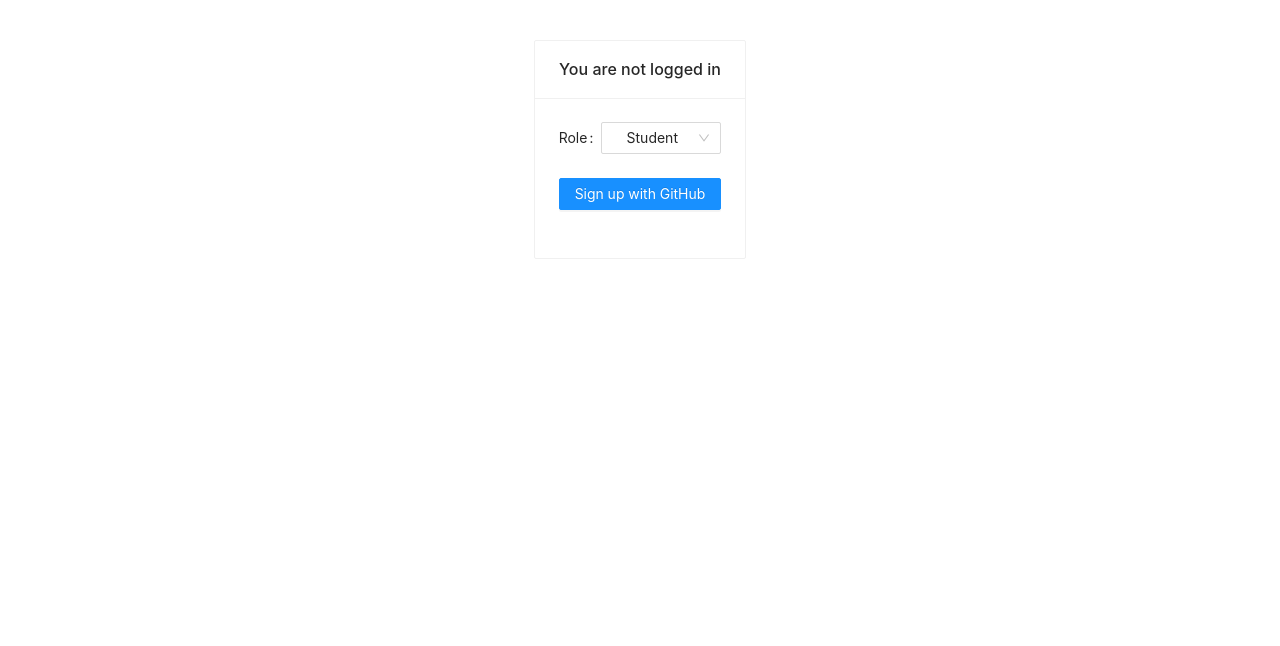
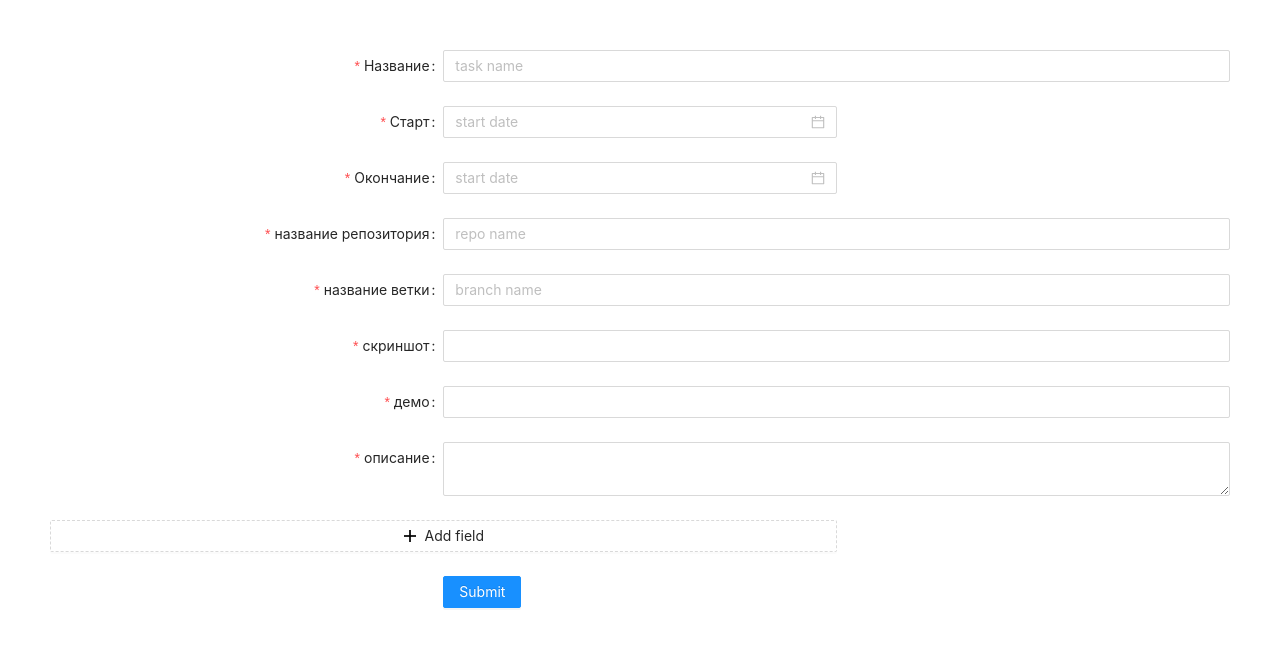
Before and after one commit to XCrossCheck/xcrosscheck, a React (Create React App) app: page / in a window 1280 px wide. Shown: the top 646 px of the page. Built offline with nearby package versions, Linux system fonts and the light colour scheme.

Commit message:
feat: add @ant-design/icons

```diff
--- a/package.json
+++ b/package.json
@@ -3,6 +3,7 @@
   "version": "0.1.0",
   "private": true,
   "dependencies": {
+    "@ant-design/icons": "^4.2.2",
     "@testing-library/react": "^9.5.0",
     "@testing-library/user-event": "^7.2.1",
     "@types/jest": "^24.9.1",
--- /dev/null
+++ b/src/components/AddTask/index.css
@@ -0,0 +1,5 @@
+@import '~antd/dist/antd.css';
+
+#formAddTask {
+    margin: 50px;
+}
--- /dev/null
+++ b/src/components/AddTask/index.tsx
@@ -0,0 +1,182 @@
+import React from 'react';
+import { Switch, Route } from 'react-router-dom';
+import {
+  Form, Input, Button, DatePicker, Space,
+} from 'antd';
+import { MinusCircleOutlined, PlusOutlined } from '@ant-design/icons';
+import './index.css';
+
+const layout = {
+  labelCol: { span: 8 },
+  wrapperCol: { span: 16 },
+};
+const tailLayout = {
+  wrapperCol: { offset: 8, span: 16 },
+};
+
+const AddTask = (props: any) => {
+  console.log('app: ', props);
+
+  const onFinish = (values: any) => {
+    console.log('Success:', values);
+  };
+
+  const onFinishFailed = (errorInfo: any) => {
+    console.log('Failed:', errorInfo);
+  };
+
+  return (
+    <Switch>
+      <Route
+        path="/"
+        render={() => (
+          <Form
+            {...layout}
+            name="formAddTask"
+            initialValues={{ remember: true }}
+            onFinish={onFinish}
+            onFinishFailed={onFinishFailed}
+          >
+            <Form.Item
+              label="Название"
+              name="taskName"
+              rules={[{ required: true, message: 'Please input task name!' }]}
+            >
+              <Input
+                placeholder="task name"
+              />
+            </Form.Item>
+
+            <Form.Item
+              label="Старт"
+              name="startDate"
+              rules={[{ required: true, message: 'Please input start date!' }]}
+            >
+              <DatePicker
+                placeholder="start date"
+                style={{ width: '50%' }}
+              />
+            </Form.Item>
+
+            <Form.Item
+              label="Окончание"
+              name="deadLine"
+              rules={[{ required: true, message: 'Please input deadline!' }]}
+            >
+              <DatePicker
+                placeholder="start date"
+                style={{ width: '50%' }}
+              />
+            </Form.Item>
+
+            <Form.Item
+              label="название репозитория"
+              name="repoName"
+              rules={[{ required: true, message: 'Please input repo name!' }]}
+            >
+              <Input
+                placeholder="repo name"
+              />
+            </Form.Item>
+
+            <Form.Item
+              label="название ветки"
+              name="branchName"
+              rules={[{ required: true, message: 'Please input branch name!' }]}
+            >
+              <Input
+                placeholder="branch name"
+              />
+            </Form.Item>
+
+            <Form.Item
+              label="скриншот"
+              name=""
+              rules={[{ required: true, message: 'Please input !' }]}
+            >
+              <Input
+                placeholder=""
+              />
+            </Form.Item>
+
+            <Form.Item
+              label="демо"
+              name=""
+              rules={[{ required: true, message: 'Please input !' }]}
+            >
+              <Input
+                placeholder=""
+              />
+            </Form.Item>
+
+            <Form.Item
+              label="описание"
+              name=""
+              rules={[{ required: true, message: 'Please input !' }]}
+            >
+              <Input.TextArea
+                placeholder=""
+              />
+            </Form.Item>
+
+            <Form.List name="users">
+              {(fields, { add, remove }) => {
+                return (
+                  <div>
+                    {fields.map((field) => (
+                      <Space key={field.key} style={{ display: 'flex', marginBottom: 8 }} align="start">
+                        <Form.Item
+                          {...field}
+                          name={[field.name, 'first']}
+                          fieldKey={[field.fieldKey, 'first']}
+                          rules={[{ required: true, message: 'Missing first name' }]}
+                        >
+                          <Input placeholder="First Name" />
+                        </Form.Item>
+                        <Form.Item
+                          {...field}
+                          name={[field.name, 'last']}
+                          fieldKey={[field.fieldKey, 'last']}
+                          rules={[{ required: true, message: 'Missing last name' }]}
+                        >
+                          <Input placeholder="Last Name" />
+                        </Form.Item>
+
+                        <MinusCircleOutlined
+                          onClick={() => {
+                            remove(field.name);
+                          }}
+                        />
+                      </Space>
+                    ))}
+
+                    <Form.Item>
+                      <Button
+                        type="dashed"
+                        onClick={() => {
+                          add();
+                        }}
+                        block
+                      >
+                        <PlusOutlined />
+                        Add field
+                      </Button>
+                    </Form.Item>
+                  </div>
+                );
+              }}
+            </Form.List>
+
+            <Form.Item {...tailLayout}>
+              <Button type="primary" htmlType="submit">
+                Submit
+              </Button>
+            </Form.Item>
+          </Form>
+        )}
+      />
+    </Switch>
+  );
+};
+
+export default AddTask;
--- a/src/components/App/index.tsx
+++ b/src/components/App/index.tsx
@@ -1,3 +1,4 @@
+/* eslint-disable linebreak-style */
 import React, { useState } from 'react';
 import { Switch, Route } from 'react-router-dom';
 import Home from '../Home';
@@ -7,7 +8,7 @@ import './app.css';
 const Test = () => (<div>This is a TEST</div>);
 
 const App = (props:any) => {
-  console.log('app:',props);
+  console.log('app:', props);
   const [logged, setLogged] = useState(false);
   const [role, setRole] = useState('student');
 
@@ -21,7 +22,7 @@ const App = (props:any) => {
         path="/meho"
         render={(props) => (
           <Home
-            logged={true}
+            logged
             setLogged={setLogged}
             setRole={setRole}
             props={props}
--- a/src/index.tsx
+++ b/src/index.tsx
@@ -1,11 +1,13 @@
+/* eslint-disable linebreak-style */
 import React from 'react';
 import ReactDOM from 'react-dom';
 import { BrowserRouter as Router } from 'react-router-dom';
-import App from './components/App';
+// import App from './components/App';
+import AddTask from './components/AddTask/index';
 
 ReactDOM.render(
   <Router>
-    <App />
+    <AddTask />
   </Router>,
   document.getElementById('root'),
 );
```
